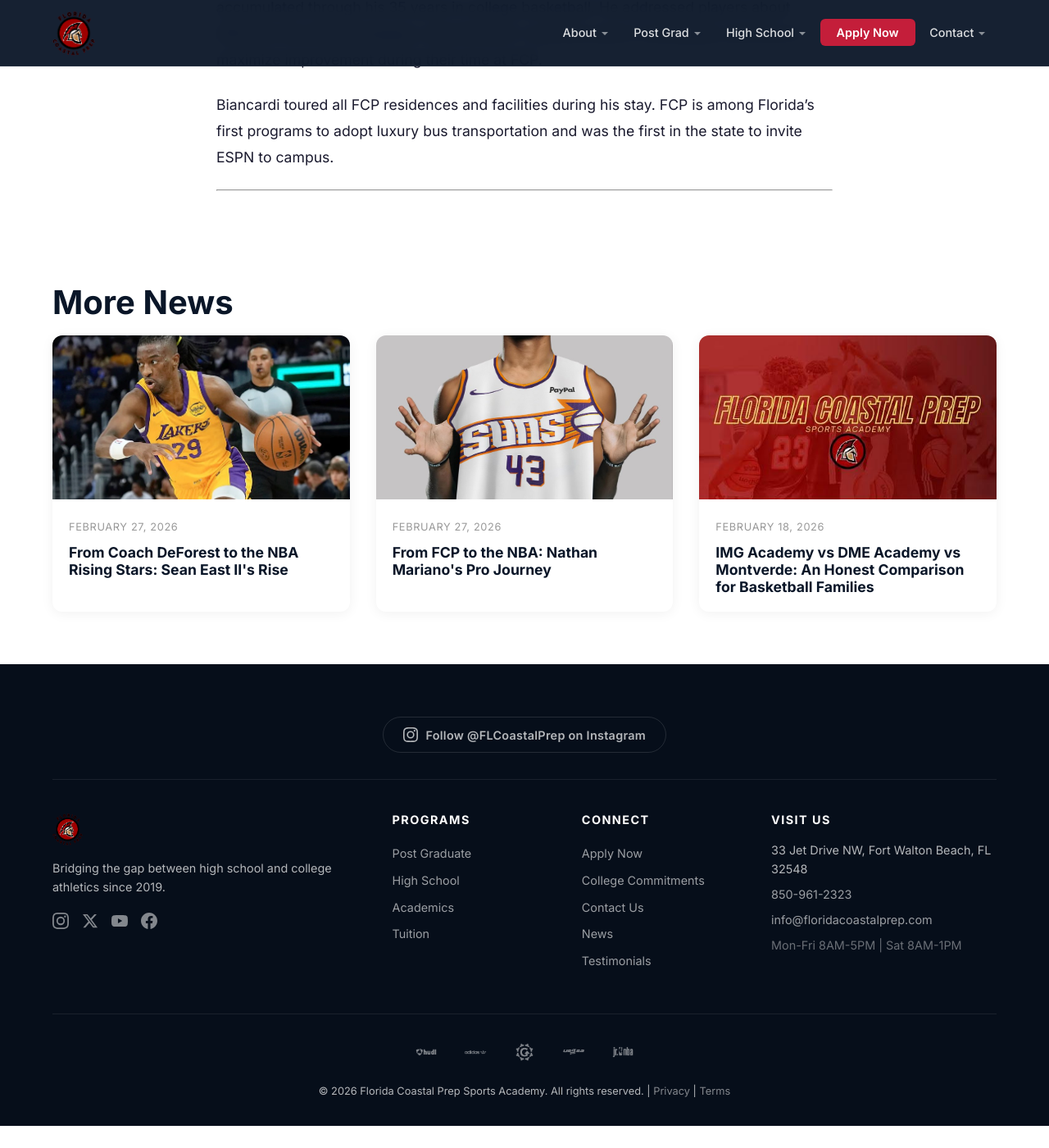
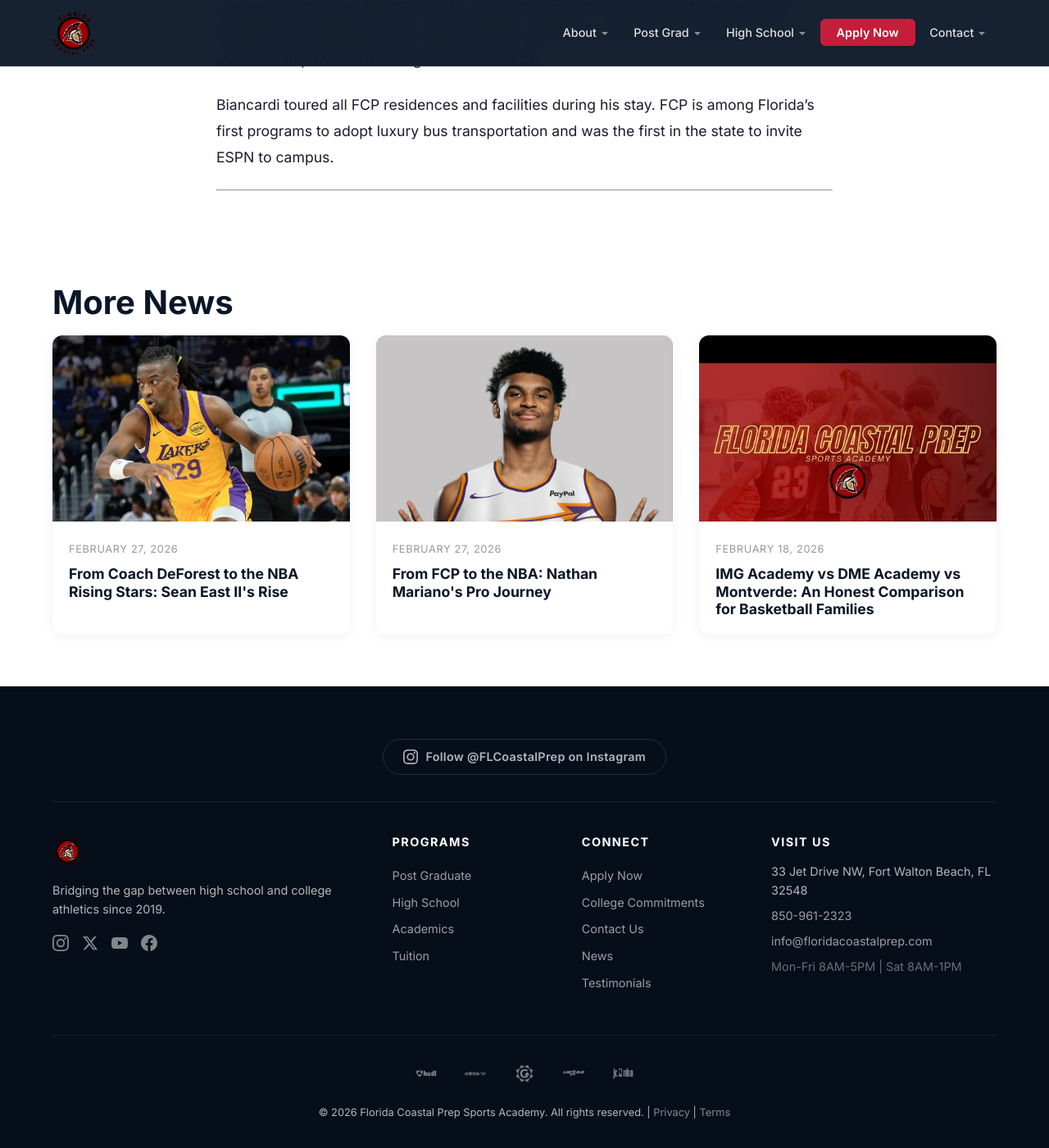
Before and after one commit to CoachD23/fcp-jekyll-site, a Jekyll site: the page built from _posts/2022-07-03-espns-paul-biancardi-visits-fcp.md, in a window 1280 px wide and 1400 px high, scrolled down 601 px. Shown: the whole window at 82% size. Built offline with Jekyll 4.4.1, drawn with Linux system fonts in a browser that asks for light colours; a script that is not in the unit is left out; before the commit the page ends 1974 px from its top, so only the background shows below that.

Commit message:
fix: blog card images no longer cut off
Changed from fixed 200px height to aspect-ratio 16/10 with object-position top center so player photos show faces and jerseys properly.

```diff
--- a/assets/css/main.css
+++ b/assets/css/main.css
@@ -719,7 +719,7 @@
   color: inherit;
 }
 .post-card:hover { transform: translateY(-3px); color: inherit; }
-.post-card img { width: 100%; height: 200px; object-fit: cover; }
+.post-card img { width: 100%; aspect-ratio: 16 / 10; object-fit: cover; object-position: top center; }
 .post-card-body { padding: 1.25rem; }
 .post-card-body time { color: #999; font-size: 0.8rem; text-transform: uppercase; letter-spacing: 0.05em; }
 .post-card-body h3 { font-size: 1.1rem; margin-top: 0.5rem; color: #0a1628; }
```
